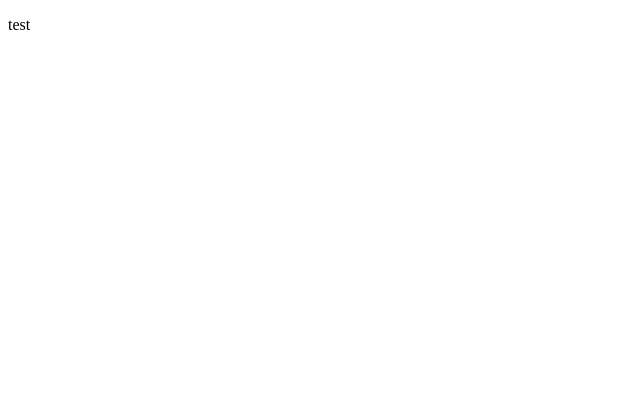
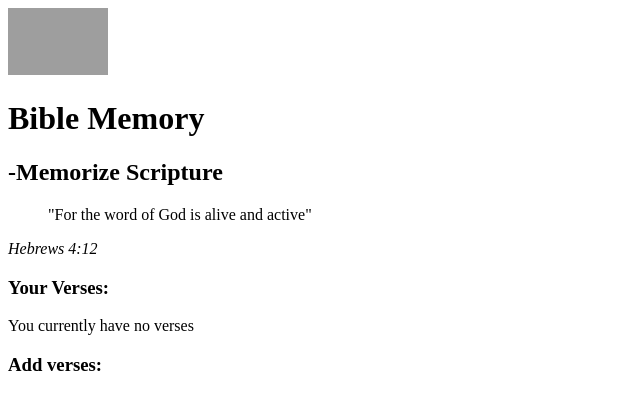
Before and after one commit to MichaelKattwinkel/First_Website, a plain HTML site: page index.html in a window 1280 px wide. Shown: the whole page, without its empty margins (0-640 px from the left). Drawn offline with Linux system fonts and the light colour scheme; grey boxes are pictures that could not be loaded.

Commit message:
Initial HTML file with header, no formatting yet

```diff
--- a/index.html
+++ b/index.html
@@ -5,11 +5,26 @@
     <meta charset="UTF-8">
     <meta http-equiv="X-UA-Compatible" content="IE=edge">
     <meta name="viewport" content="width=device-width, initial-scale=1.0">
-    <title>Document</title>
+    <title>Memory Website</title>
+    <link rel="stylesheet" href="main.css"> <!-- Adds css file as stylesheet -->
+
 </head>
 
 <body>
-    <p>test</p>
+    <header>
+        <img src="https://www.color-meanings.com/wp-content/uploads/Biblical-meaning-of-colors.jpeg"
+            alt="Picture of Bible" width="100" height="67">
+        <h1 id="title">Bible Memory</h1>
+        <h2>-Memorize Scripture</h2>
+        <blockquote>"For the word of God is alive and active"</blockquote>
+        <cite>Hebrews 4:12</cite>
+    </header>
+
+    <section>
+        <h3>Your Verses:</h3>
+        <p>You currently have no verses</p>
+        <h3>Add verses:</h3>
+    </section>
 </body>
 
 </html>
```
